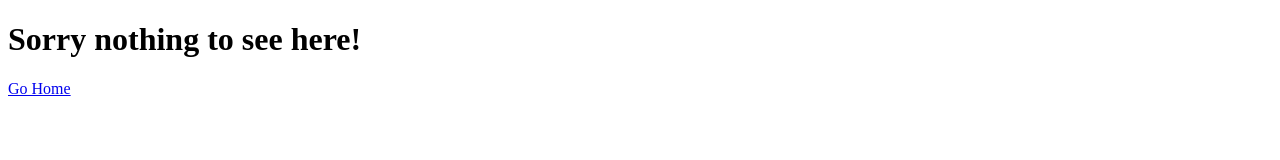
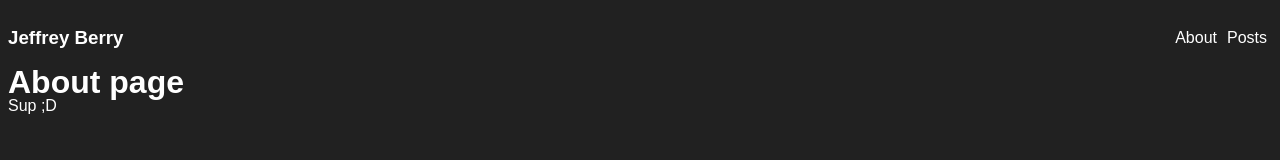
Before and after one commit to jberry93/jeffreyberry.dev, a Gatsby site: page /about in a window 1280 px wide. Before the commit this address had no page. Built offline with nearby package versions, Linux system fonts and the light colour scheme; Gatsby itself is replaced by a stand-in of ours; a web font is replaced by a local one.

Commit message:
feat(about): add About page and some styles

```diff
--- /dev/null
+++ b/gatsby-browser.js
@@ -0,0 +1 @@
+import './src/styles/global.css';
--- a/src/layouts/index.tsx
+++ b/src/layouts/index.tsx
@@ -1,7 +1,34 @@
-import * as React from 'react';
+import React, { memo, Fragment } from 'react';
+import { Link } from 'gatsby';
 
-export const MainLayout: React.SFC = ({ children }) => (
-    <div className="layout-wrapper">
-        {children}
-    </div>
-);
+export const MainLayout: React.SFC = memo(({ children }) => (
+    <Fragment>
+        <header>
+            <nav style={{
+                display: 'flex',
+                alignItems: 'center',
+                justifyContent: 'center',
+            }}>
+                <h3 style={{ marginRight: 'auto' }}>
+                    <Link to="/">Jeffrey Berry</Link>
+                </h3>
+                <ul style={{
+                    listStyle: 'none',
+                    display: 'flex',
+                    justifyContent: 'space-evenly',
+                    margin: '0',
+                    padding: '0',
+                }}>
+                    <li style={{ margin: '0 5px' }}><Link to="/about">About</Link></li>
+                    <li style={{ margin: '0 5px' }}><Link to="/posts">Posts</Link></li>
+                </ul>
+            </nav>
+        </header>
+        <main>
+            {children}
+        </main>
+        <footer style={{ display: 'none' }}>
+            Powered by <a href="https://www.gatsbyjs.org/" target="_blank">GatsbyJS</a> and <a href="https://www.typescriptlang.org/" target="_blank">TypeScript</a>
+        </footer>
+    </Fragment>
+));
--- /dev/null
+++ b/src/pages/about.tsx
@@ -0,0 +1,17 @@
+import React, { Component } from 'react';
+import { MainLayout } from '../layouts';
+
+type Props = {};
+
+type State = {}
+
+export default class AboutPage extends Component<Props, State> {
+    public render() {
+        return (
+            <MainLayout>
+                <h1>About page</h1>
+                <p>Sup ;D</p>
+            </MainLayout>
+        );
+    }
+}
--- a/src/pages/index.tsx
+++ b/src/pages/index.tsx
@@ -36,9 +36,6 @@ export default class IndexPage extends Component<IndexPageProps, IndexPageState>
                 <p>
                     This site is called <strong>{siteName}</strong>
                 </p>
-                <footer>
-                    Powered by <a href="https://www.gatsbyjs.org/" target="_blank">GatsbyJS</a> and <a href="https://www.typescriptlang.org/" target="_blank">TypeScript</a>
-                </footer>
             </MainLayout>
         );
     }
--- /dev/null
+++ b/src/styles/global.css
@@ -0,0 +1,21 @@
+@import url('https://fonts.googleapis.com/css?family=NTR');
+
+html {
+    background-color: #212121;
+    color: #ffffff;
+    font-family: 'NTR', sans-serif;
+}
+
+h1,
+p {
+    margin: 0;
+}
+
+h1 {
+    line-height: 30px;
+}
+
+a {
+    text-decoration: none;
+    color: #ffffff;
+}
```
Also changed, not shown: 2 other files.
